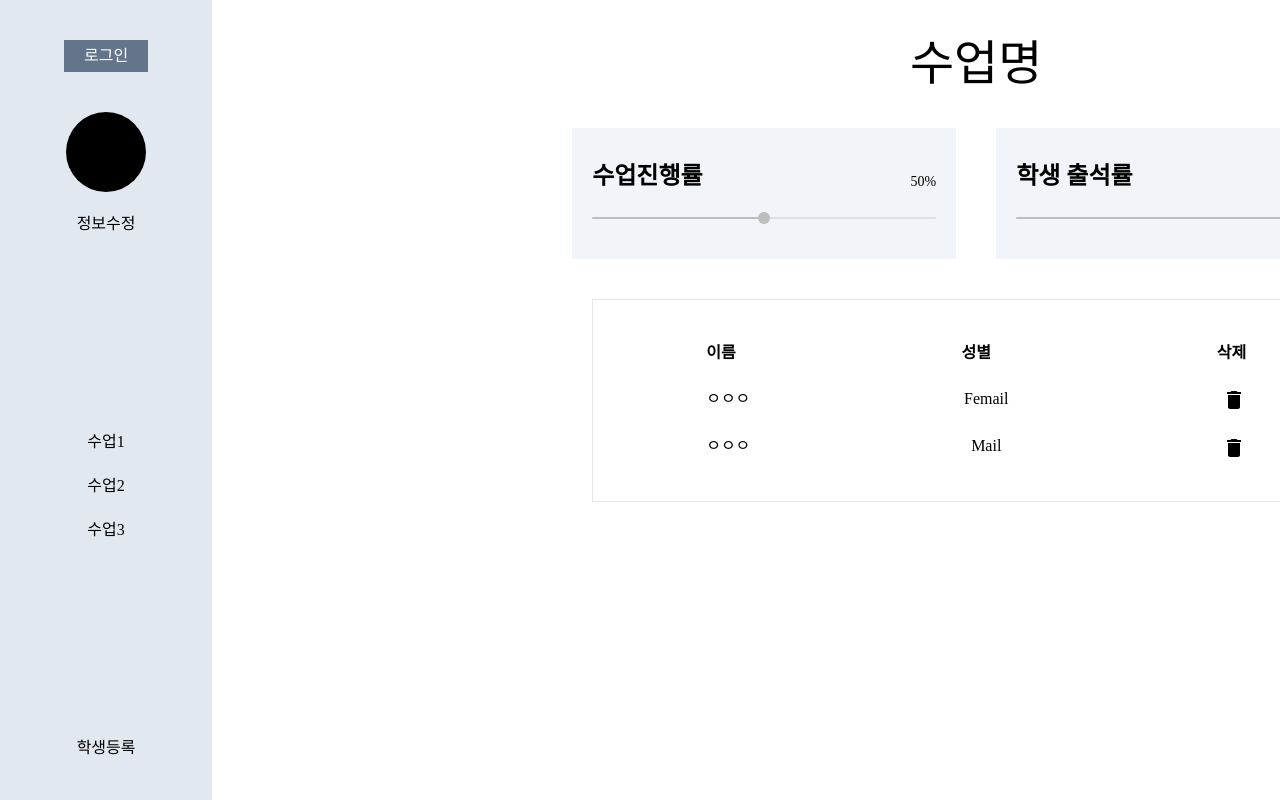
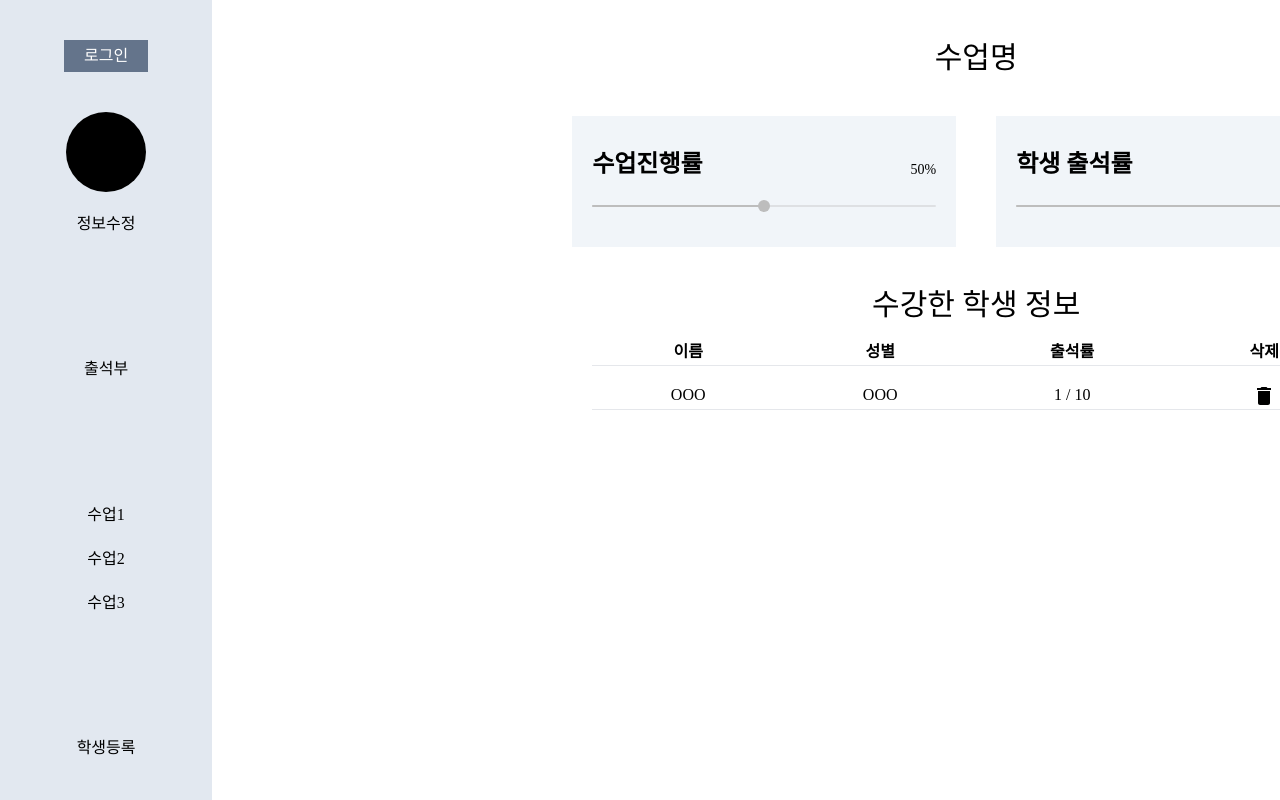
Before and after one commit to mirinai/project_attendance_of_students, a React (Create React App) app: page /classcontent in a window 1280 px wide. Shown: the top 800 px of the page. Built offline with nearby package versions, Linux system fonts and the light colour scheme; a web font is replaced by a local one.

Commit message:
수강학생테이블수정

```diff
--- a/src/components/layout/Routing.tsx
+++ b/src/components/layout/Routing.tsx
@@ -3,6 +3,7 @@ import Layout from "./Layout";
 import Login from "../organism/Login";
 import Register from "../organism/Register";
 import ClassContents from "../organism/ClassContents";
+import Attendance from "../organism/Attendance";
 
 const Routing = () => {
   return (
@@ -10,6 +11,7 @@ const Routing = () => {
       <Routes>
         <Route path="/" element={<Layout />}>
           <Route path="/login" element={<Login />}></Route>
+          <Route path="/attendance" element={<Attendance />}></Route>
           <Route path="/register" element={<Register />}></Route>
           <Route path="/classcontent" element={<ClassContents />}></Route>
         </Route>
--- /dev/null
+++ b/src/components/organism/Attendance.tsx
@@ -0,0 +1,33 @@
+import {
+  TableBody,
+  TableCell,
+  TableContainer,
+  TableHead,
+  TableRow,
+} from "@mui/material";
+
+const Attendance = () => {
+  return (
+    <>
+      <TableContainer>
+        <TableHead>
+          <TableRow>
+            <TableCell>날짜</TableCell>
+            <TableCell>이름</TableCell>
+            <TableCell>출석여부</TableCell>
+          </TableRow>
+        </TableHead>
+
+        <TableBody>
+          <TableRow>
+            <TableCell>07/14</TableCell>
+            <TableCell>ㅇㅇㅇ</TableCell>
+            <TableCell>버튼</TableCell>
+          </TableRow>
+        </TableBody>
+      </TableContainer>
+    </>
+  );
+};
+
+export default Attendance;
--- a/src/components/organism/ClassContents.tsx
+++ b/src/components/organism/ClassContents.tsx
@@ -1,11 +1,24 @@
 import { Slider } from "@mui/material";
 import DeleteIcon from "@mui/icons-material/Delete";
 
-const ClassContents = () => {
+type ClassContentsProps = {
+  name?: string;
+  gender?: string;
+  studentAttendance?: number;
+  classTotal?: number;
+};
+
+const ClassContents = ({
+  name = "OOO",
+  gender = "OOO",
+  studentAttendance = 1,
+  classTotal = 10,
+}: ClassContentsProps) => {
+  const tableCSS = "w-full my-4 border-b grid grid-cols-4 justify-items-center";
+
   return (
     <div className="flex flex-col items-center">
-      <div className="text-5xl text-center my-10">수업명</div>
-
+      <div className="text-3xl text-center my-10">수업명</div>
       <div className="px-80 flex gap-10 mb-10">
         {/* 수업횟수 */}
         <div className="w-96 h-fit p-5 bg-slate-100">
@@ -31,25 +44,21 @@ const ClassContents = () => {
         </div>
       </div>
 
-      {/* 수강한 학생 정보 (삭제가능) */}
-      <table className="w-full max-w-3xl h-fit px-28 py-10 flex flex-col items-center gap-5 border">
-        <tr className="w-full flex justify-between">
+      <div className="text-3xl text-center">수강한 학생 정보</div>
+      <table className="w-full max-w-3xl h-fit px-28 py-10">
+        <tr className={tableCSS}>
           <th>이름</th>
           <th>성별</th>
+          <th>출석률</th>
           <th>삭제</th>
         </tr>
 
-        <tr className="w-full flex justify-between">
-          <td>ㅇㅇㅇ</td>
-          <td>Femail</td>
+        <tr className={tableCSS}>
+          <td>{name}</td>
+          <td>{gender}</td>
           <td>
-            <DeleteIcon />
+            {studentAttendance} / {classTotal}
           </td>
-        </tr>
-
-        <tr className="w-full flex justify-between">
-          <td>ㅇㅇㅇ</td>
-          <td>Mail</td>
           <td>
             <DeleteIcon />
           </td>
--- a/src/components/organism/SideNav.tsx
+++ b/src/components/organism/SideNav.tsx
@@ -8,6 +8,8 @@ const SideNav = () => {
         <a href="/main" className="w-20 h-20 bg-black rounded-full"></a>
         <a href="/">정보수정</a>
       </div>
+
+      <a href="/attendance">출석부</a>
 
       <div className="flex flex-col gap-5">
         <a href="/classcontent">수업1</a>
```
